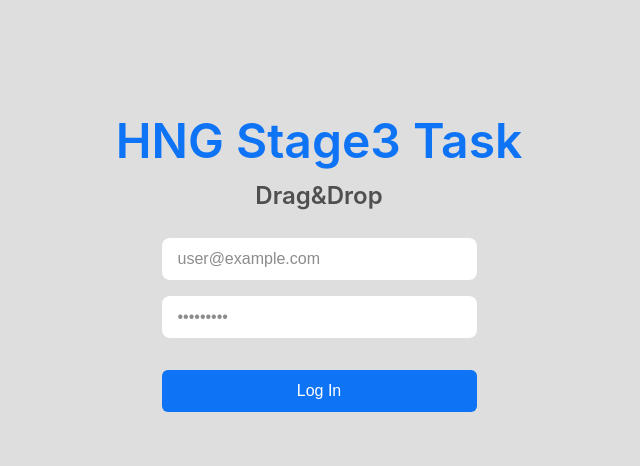
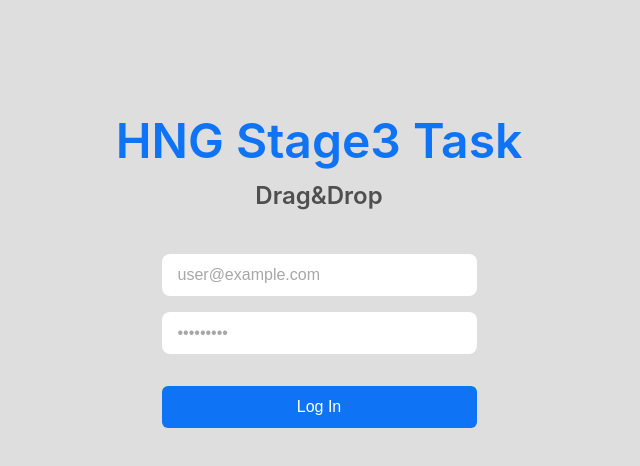
Before and after one commit to mubzie/hng-stage3-task, a React (Vite) app: page /login in a window 1280 px wide. Shown: the top 466 px of the page, without its empty margins (321-961 px from the left). Built offline with nearby package versions, Linux system fonts and the light colour scheme; no server answers.

Commit message:
worked on app styling

```diff
--- a/src/components/Home/Galery.jsx
+++ b/src/components/Home/Galery.jsx
@@ -17,8 +17,6 @@
 
   const handleDragEnd = (e) => {
     const { active, over } = e;
-    console.log("active:" + active.id);
-    console.log("over:" + over.id);
 
     if (active.id !== over.id) {
       setGallerys((gallerys) => {
--- a/src/components/Home/Galery.module.css
+++ b/src/components/Home/Galery.module.css
@@ -33,7 +33,7 @@
   background: none;
   font-size: 16px;
   font-weight: 400;
-  color: #e8e8e8;
+  color: #a7a7a7;
   padding: 8px;
 }
 
--- a/src/components/Login/Login.jsx
+++ b/src/components/Login/Login.jsx
@@ -10,10 +10,10 @@
 
   const [email, setEmail] = useState("user@example.com");
   const [password, setPassword] = useState("1Password");
+  const [error, setError] = useState(null);
 
   const handleLogin = async (e) => {
     e.preventDefault();
-    console.log("clicked");
 
     try {
       const user = await signInWithEmailAndPassword(auth, email, password);
@@ -21,6 +21,7 @@
 
       navigate("/gallery");
     } catch (error) {
+      setError(error.message);
       console.log(error);
     }
   };
@@ -54,6 +55,7 @@
             Log In
           </button>
         </form>
+        {error && <p className={styles.error}>{error}</p>}
       </div>
     </>
   );
--- a/src/components/Login/Login.module.css
+++ b/src/components/Login/Login.module.css
@@ -4,14 +4,14 @@
   font-size: 16px;
   font-weight: 400;
   background-color: #fff;
-  color: #8d8c8c;
+  color: #a7a7a7;
   padding: 12px 16px;
 }
 
 input::placeholder {
   font-size: 16px;
   font-weight: 400;
-  color: #e8e8e8;
+  color: #bbbbbb;
 }
 
 form {
@@ -31,7 +31,7 @@
   display: flex;
   flex-direction: column;
   align-items: center;
-  gap: 24px;
+  gap: 40px;
   max-width: 500px;
 
   margin: auto;
@@ -70,6 +70,10 @@
   color: #4f4f4f;
 }
 
+.error {
+  color: #c50000;
+}
+
 /* media query */
 @media (max-width: 600px) {
   .container {
```
Also changed, not shown: 1 other file (tests, documents, lock files or other folders).
